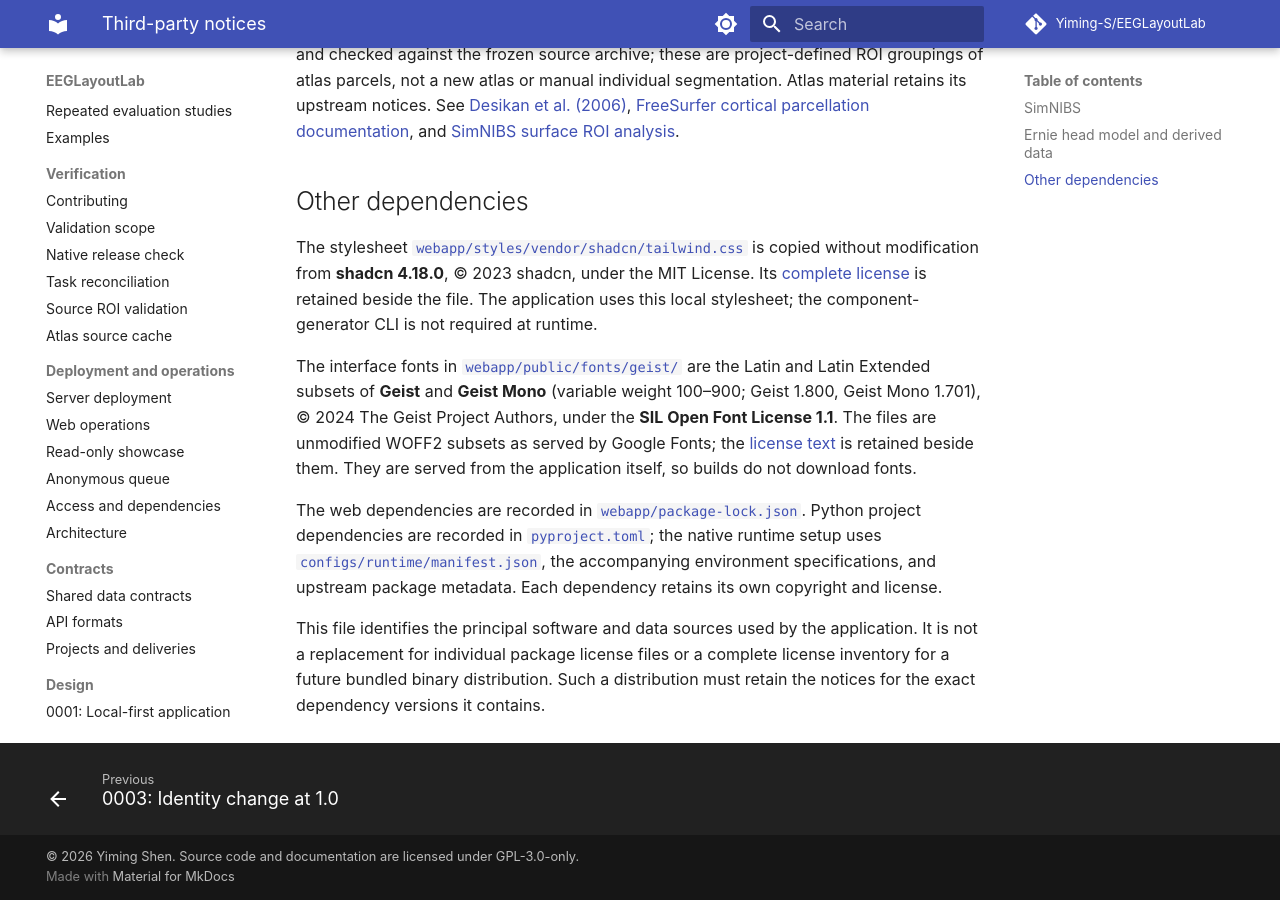
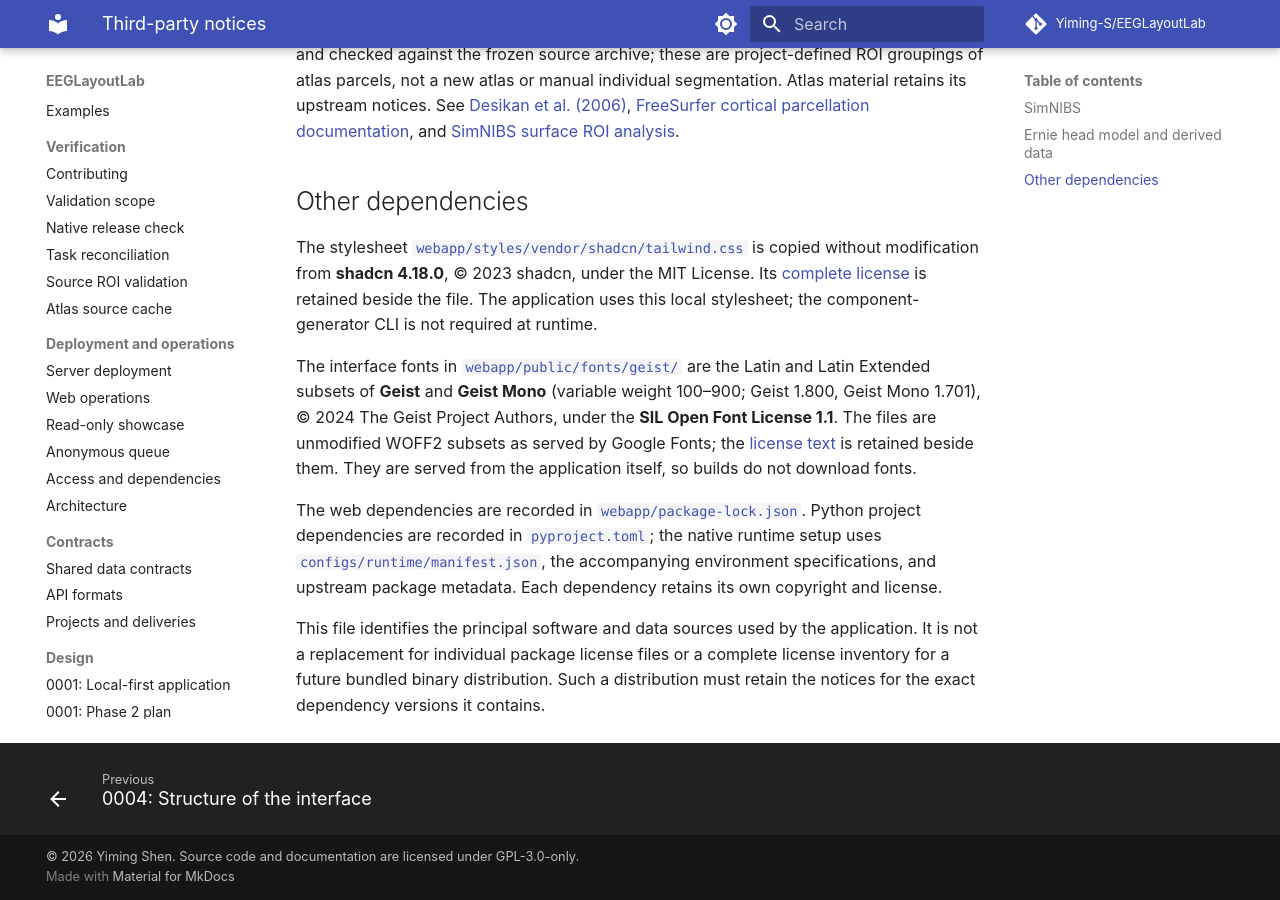
Before and after one commit to Yiming-S/EEGLayoutLab, an MkDocs documentation site: the page built from THIRD_PARTY_NOTICES.md, in a window 1280 px wide and 900 px high, scrolled down 1740 px. Built offline with MkDocs 1.6.1 and Material for MkDocs 9.7.7, drawn with Linux system fonts in a browser that asks for light colours; comment, search, counter and statistics services are not loaded; part of the change alters nothing that is shown.

Commit message:
Propose design 0004: the structure of the interface
Five areas around a layout page addressed by a key derived from the
Ernie-native coordinates, one condition form on top of the
scientific-options contract, robustness split into single-request
actions and multi-request studies, and the method kept in one source
under docs/. Adds the record to the documentation navigation.

```diff
--- /dev/null
+++ b/docs/design/0004-interface-structure.md
@@ -0,0 +1,222 @@
+# 0004 — The structure of the interface
+
+- **Status:** proposed on 2026-11-23; the decisions below are open
+- **Date:** 2026-11-23
+- **Design:** [0001 — Local-first application with a Python service](0001-local-first-architecture.md), decisions 1, 6, 7 and 9, open question "Plugin options in the interface"; [phase 2 plan](0001-phase-2-plan.md), slices 9 and 10 and "Interface changes"
+
+## Question
+
+The interface grew one page at a time while it served the hosted application. Phase 2 replaces the host. In slice 10 it removes the hosted features: visitor counts, the visibility control and project credentials. It keeps every page, path and request. This note decides how the pages of the local application are arranged: what each page is about, where shared parts live, which addresses stay and where explanations come from. It changes no request, record, result format or scientific identity.
+
+## The interface today
+
+The figures below were measured at 1440 × 900 on 5c2a577. The interface was built with `npm run build` and served by the Node host over a QA workspace with 491 records. The records include the cross-head evaluations of example 3.
+
+| Area in the top bar | Tab | Route | Feature | What it does |
+| --- | --- | --- | --- | --- |
+| Results (`结果库`) | Overview (`实验总览`) | `/` | `features/overview` | Results of the total-area study, and presets that open the design page |
+| | Records (`布局记录`) | `/library` | `features/library` | Every record, with filters and the Pareto panel |
+| | Comparison (`方案对比`) | `/decision` | `features/decision` | Two records side by side, the position-offset test (`perturb`) and the comparison report |
+| | Projects (`研究项目`) | `/projects` | `features/projects` | Projects with owner and viewer credentials, and deliveries |
+| | Robustness (`稳健性研究`) | `/robustness` | `features/robustness` | Studies: seed repeats, grid offsets and heads |
+| Design (`布局设计`) | Region design (`区域设计`) | `/design` | `features/design` | Radius-constrained search |
+| | Electrode editor (`电极编辑`) | `/electrodes` | `features/electrodes` | Copies of a layout with moved or disabled electrodes |
+| | Coordinate import (`坐标导入`) | `/coordinates` | `features/decision` with `mode="coordinates"` | Four importers; evaluation under conditions; channel subsets from recordings |
+| Signal simulation (`信号仿真`) | — | `/reception` | `features/reception` | Sources, waveforms and artifacts on one layout |
+| Documentation (`文档`) | Guide (`使用指南`) | `/guide` | `app/guide` | How to use the application |
+| | Method (`建模与原理`) | `/method` | `app/method` | Model, metrics and validation |
+| — | — | `/results`, `/pilot-results` | `features/results` | The historical radius batch and the first two-region prototype |
+| — | — | `/deliveries` | `features/projects` | Reads a delivery package in the browser, under its own header |
+
+Nine properties make the interface hard to use and to extend:
+
+| # | Property | Effect |
+| --- | --- | --- |
+| I1 | A layout has no page. Each page names it by its own parameter: `a` and `b` (`/decision`, `/coordinates`), `saved` or `from` (`/design`), `parent` (`/electrodes`) or `record`. The header's current-layout bar reconciles them (`routeSelection` in `lib/workspace-navigation.ts`) and adds `layoutRecord`, `layoutState`, `layoutChannels` and `layoutRegions` to every link | A layout's scores under other conditions, its edited copies and its signal experiments are found only through the library |
+| I2 | The values and rules of the evaluation conditions are one contract: `webapp/contracts/scientific-options.mjs`, mirrored in `src/eeglayoutlab/schemas/options.py` and checked by the parity tests. The forms that offer them are built three times. `features/design` builds the noise model and the data prior. `features/decision` builds the noise model, the conductivity scenario, the data prior and cross-session robustness. `features/robustness` builds the noise model, the conductivity scenario and heads | Each new condition needs a form in several features; the noise models of 2026-11 went into all three. Labels and the combinations offered can drift from the contract |
+| I3 | Robustness has three entry points that answer different kinds of question. Cross-session robustness is an option of one evaluation (`robustness: "standard/1"`). The position-offset test is one `perturb` request. The studies of `/robustness` are sets of requests | Users choose a page before they choose a question, and the pages do not say which kind they offer |
+| I4 | Choosers do not scale. The A and B selects of `/decision` have 117 entries each, many named alike and told apart only by head. The library spreads 491 records over 42 pages. Condition variants are folded by region count and label (`conditionGroupKey` in `lib/records-catalog.ts`), not by coordinates | Finding a layout depends on its name |
+| I5 | Pages are long: `/decision` is 11,528 px tall, `/guide` 40,968 px and `/method` 222,635 px | Content past the first screens is rarely reached |
+| I6 | Findings and work share a page. `/` is both the landing page and the results of one study (total area, Ernie only). The historical pages are reached only through links on `/` and `/results` | The application opens on one study's results instead of on the user's work |
+| I7 | `/coordinates` and `/decision` are one feature in two modes, so the comparison parameters (`a`, `b`, thresholds) appear in the import page's address. The channel-subset tool (`features/data`), which works on recordings, also sits on the import page | Import, comparison and recording analysis cannot change independently |
+| I8 | The method has two sources that have diverged. [Model and metrics](../model-and-metrics.md) describes the optional noise models, model mismatch and other heads, cross-session robustness, multi-objective comparison, the data-derived prior and channel subsets. `/method` describes none of these. It still lists other heads, source priors and model mismatch as validation planned for a second stage (`阶段二计划`) | A user of the interface reads a method that is out of date, and every change has to be written twice |
+| I9 | Hosted parts remain: the browser-scoped task list and visitor status in the header (`components/community-status.tsx`), the visibility control and project credentials. `/deliveries` has its own header | Slice 10 removes visitor counts, the visibility control and project credentials. The browser-scoped task list and the separate header of `/deliveries` stay |
+
+## Requirements
+
+1. **No science change.** Requests, their normalization, records, result formats and scientific identities stay as they are. The schema and key parity tests pass unchanged.
+2. **Stored addresses keep working.** A project's `comparison_href` must be `/decision?` with `a` and `b` (record ids) and optionally `ar`, `thresholdMode`, `sensitivity`, `localization` and `p90` (`features/projects/research-delivery-format.mjs`). Delivery packages carry it. Saved links to the current pages open the equivalent page.
+3. **Every page is about one thing:** a layout, a pair of records, a study, a project or a finding.
+4. **One implementation per function:** the condition form, robustness and choosing a layout. One function may be offered on more than one page.
+5. **One source per explanation.** A topic of the method is written once.
+6. **Static pages.** The interface stays a static export (0001, phase 0). There are no dynamic path segments; a page reads its object from the query string.
+7. **The showcase uses the same pages,** read-only (0001, decision 1; [showcase](../showcase.md)).
+8. **Both languages,** as today.
+
+## Design
+
+### 1. Five areas
+
+The top bar becomes Workspace (`工作区`) · Layouts (`布局`) · Analysis (`分析`) · Findings (`研究结果`) · Documentation (`文档`). "Analysis" avoids a third use of `研究`, which already names projects (`研究项目`) and robustness studies (`稳健性研究`).
+
+| Area | Pages | Replaces |
+| --- | --- | --- |
+| Workspace | `/`: the workspace home. `/projects`. `/deliveries`, opened from here in the common frame | The overview as landing page, the header's task list |
+| Layouts | `/library`, listing layouts. `/layout?key=` (new). New layout: `/design` (search by regions), `/coordinates` (import). `/electrodes` (editor), opened from a layout | The `结果库` records tab and the `布局设计` area |
+| Analysis | `/decision` (comparison), `/robustness` (studies), `/reception` (signal simulation of one layout), `/channels` (channel subsets from recordings, new) | Comparison, robustness and simulation spread over three areas |
+| Findings | `/findings` (new): the total-area study, today's `/`. `/results` and `/pilot-results`, listed there as historical batches | Results reached only from the landing page |
+| Documentation | `/guide`. The method in the documentation (section 8) | `/method` as a second source |
+
+The showcase has no workspace, so it shows the other four areas.
+
+### 2. The layout page
+
+`/layout?key=<layout key>` shows one layout. `/layout?id=<record id>` opens the layout of that record.
+
+- **Layout key.** The key is the SHA-256 of the JSON text of `{xyz_mm, region_indices}` in Ernie native millimetres, the coordinates of `eeg-electrode-design/1`.
+  - For a coordinate evaluation, the coordinates come from the request's `design`; for a search, from the result's layout.
+  - A head's mapped positions never enter the key, so the evaluations of one design on eleven heads share one key.
+  - A search result evaluated again from its record (as `/decision` does) has the same key. So has an import of its exported coordinates, when the export keeps the stored numbers.
+  - The design name does not enter the key.
+  - An edited copy has its own key and points to its parent through `parent_id`, as today.
+- **Where the key is computed.** The interface computes it from a draft's coordinates. The service computes it for records and adds it to library summaries as `layout_key`, so the library can be listed and searched by layout. The key is never stored in a record and enters no scientific identity.
+- **Header.** Name, electrode and region count, and origin: search, import, or edit of another layout. A layout without an evaluation is shown as a draft; it has a key, so its page stays the same once it is evaluated.
+- **View.** The 3D head and the coordinate table, with the existing exports.
+- **Evaluations.** One row per record of the layout: condition labels (`recordConditionLabels`), the three retention scores and the threshold judgement. The nominal Ernie evaluation comes first.
+- **Related.** Edited copies, signal experiments, robustness studies and projects that include the layout.
+- **Actions.** Evaluate under a condition, the position-offset test, compare with another record, start a robustness study, simulate signals, copy and edit, add to a project, export.
+
+The other pages link to the layout page instead of passing their own selection parameters. The header's current-layout bar becomes the layout page's breadcrumb.
+
+### 3. New layouts
+
+"New layout" is one menu with two sources, plus copying from a layout page:
+
+- **Search by regions:** `/design`, with the presets that sit on today's `/` ("按部位创建布局").
+- **Import coordinates:** `/coordinates` with one file input that recognizes the format. The formats are:
+  - CSV or JSON, with or without a region column;
+  - a BIDS `electrodes.tsv` with `coordsystem.json`;
+  - `.elc` and `.sfp`, asking the unit for `.sfp`;
+  - a list of 10-05 names.
+
+  Today these are four inputs. In phase 4 the formats come from `eeglayoutlab.coordinate_formats` (0001, decision 9). The import page no longer carries comparison parameters (I7).
+- **Copy and edit:** from a layout page into `/electrodes`.
+
+Each ends on the layout page. Until the workspace stores drafts (0001, decision 7: "saved layouts"), a draft lives in the address, as today.
+
+### 4. Evaluation conditions
+
+One component, `EvaluationConditions`, offers the conditions for one action: search, evaluate, `perturb` or a study protocol. It adds no rules of its own.
+
+- **Values** come from `scientific-options.mjs`:
+  - `NOISE_MODEL_PRESETS` (five noise models);
+  - `CONDUCTIVITY_SCENARIOS` (two, besides the default);
+  - the heads listed by `GET /api/design-evaluation/heads`;
+  - the data prior (`eeg-data-prior/1`);
+  - `ROBUSTNESS_PROTOCOL`.
+- **What may be offered** is decided by the contract's own normalizers: `normalizeNoiseModel`, `normalizeConductivityScenario`, `normalizeHeadId`, `normalizeRobustness` and `normalizeDataPrior`. They take the action or the other choices, so the component offers only combinations the service accepts. Today these are:
+  - the brain-background noise model in design evaluation, not in the radius search;
+  - a conductivity scenario and a head with `evaluate` and in studies, never with `perturb`;
+  - cross-session robustness with `evaluate` only, and not with a conductivity scenario or a head;
+  - the data prior, which excludes a noise model and a head.
+- **Labels** come from the contract's label functions (`noiseModelLabel`, `conductivityScenarioLabel`, `dataPriorLabel`) and the i18n catalogs. The same labels mark records everywhere.
+- **Defaults** are omitted from the request exactly as today (requirement 1).
+
+A new condition is then added to the contract and its Python mirror, and appears in every form. In phase 4 an extension's declared options enter the same contract. This is the interface's side of 0001's open question "Plugin options in the interface".
+
+### 5. Analysis
+
+- **Comparison** stays at `/decision` with its parameters (requirement 2). The two selects become one chooser per side, with search and filters. Each lists layouts by `layout_key`, then the records of the chosen layout by condition, and sets `a` or `b` to that record.
+- **One request or several.** A question that one request answers is an action on the layout page:
+  - an evaluation under a condition;
+  - cross-session robustness, which is an option of that evaluation;
+  - the position-offset test (`perturb`).
+
+  The comparison page offers the same actions for its two records. The offset test's result stays in the comparison report, which appends the latest result (`decisionMarkdown`). A question that needs a set of requests is a study on `/robustness`: seed repeats, grid offsets and heads. Each sends the requests it sends today.
+- **Signal simulation** keeps `/reception?record=` and is entered from the layout page.
+- **Channel subsets.** The tool that chooses channel subsets from recording summaries moves from `/coordinates` to `/channels`.
+
+### 6. Workspace and projects
+
+- **Workspace home.** `/` shows the workspace's queue (0001, decision 6), recent layouts, studies and projects. It replaces the browser-scoped task list in the header.
+- **Projects.** Slice 9 moves projects into the workspace and slice 10 removes credentials. This note only places them under Workspace.
+- **Deliveries.** `/deliveries` uses the common frame. It still works without a service.
+
+### 7. Findings
+
+- `/findings` holds the total-area study, today's `/`, with its parameters (`domain`, `area`, `r`, `metric`, `ar`).
+- `/results` and `/pilot-results` keep their paths and are listed on `/findings` as historical batches, each with its protocol and date.
+- In the showcase, `/` opens `/findings`.
+
+### 8. Documentation
+
+- **The method has one source:** the Markdown under `docs/` ([model and metrics](../model-and-metrics.md), [validation](../validation.md), [robustness studies](../robustness-studies.md)). Topics that only `/method` covers, such as the pilot and the historical batches, move there. Its validation plan is replaced by [validation](../validation.md).
+- **Offline.** The application works without a network, so the package includes the built documentation site, and the local service serves it under `/docs/`. The showcase links to the published site.
+- **In the interface.** Each page keeps a short explanation of what it shows, bilingual, as `RetentionExplainer` and `SimulationExplainer` do today. Each explanation links to its chapter. `/method` becomes an index of those chapters, and its old `#section` links open the chapter that took the section over.
+- **Guide.** `/guide` stays in the interface, bilingual, rewritten for the five areas with one short section per task.
+- **Chinese.** The method chapters are in English, as the paper is. Chinese chapters can be added beside them, as for installation (`*.zh-CN.md`).
+
+### 9. Addresses
+
+| Today | After |
+| --- | --- |
+| `/` with overview parameters | `/findings` with the same parameters |
+| `/` without parameters | The workspace home |
+| `/library?record=` of a search, coordinate evaluation or edited copy | `/layout?id=` |
+| `/library?record=` of a signal experiment | Unchanged |
+| `/method#<section>` | The chapter that took the section over |
+| `/coordinates` with `a`, `b` or thresholds | `/coordinates` without them |
+| `layoutRecord`, `layoutState`, `layoutChannels`, `layoutRegions` on any page | Ignored; new links no longer add them |
+| Every other path and parameter, including `/decision` | Unchanged |
+
+Redirects run in the page, since the interface is static. They stay for the 0.x series.
+
+### 10. Order of work
+
+1. **Now, on either host.** None of these changes an address that is stored or a request flow.
+   - the conditions component (I2);
+   - the chooser on `/decision` (I4), first by record and then by layout once `layout_key` exists;
+   - `/channels`, and comparison parameters out of `/coordinates` (I7);
+   - the method in one source (I8): the topics that only `/method` covers are written into `docs/`.
+2. **After slice 10, before the phase 3 release:**
+   - `layout_key`, `/layout` and a layout-first library (I1, I4);
+   - the workspace home, `/findings`, the five-area top bar and the redirects (I6);
+   - the actions of section 5 (I3);
+   - `/deliveries` in the common frame (I9).
+
+   Slice 10 must show that every browser workflow passes against the Python service. Changing the pages at the same time would leave a failure ambiguous between the host and the interface.
+3. **With phase 3:**
+   - the documentation in the package and `/docs/` in the service;
+   - the showcase on the new structure;
+   - the guide rewritten.
+
+**Tests.**
+- The browser workflows (`scripts/check-workflows-browser.mjs`) follow the new pages.
+- The i18n check covers the new labels.
+- The contract and parity tests pass unchanged (requirement 1).
+- New tests check that:
+  - each old address opens its new page;
+  - the interface and the service compute the same `layout_key`;
+  - the condition form offers exactly the combinations that the contract's normalizers accept.
+
+## Consequences
+
+- A new condition, importer or robustness protocol is added in one place.
+- The library lists layouts; a record view remains for audits.
+- `layout_key` is a new field of the library API, though not of any record or identity.
+- The phase 3 package grows by the built documentation, and its build needs MkDocs.
+- The full method is in English until Chinese chapters are written; the per-page explanations stay bilingual.
+- Redirect code stays in the interface until 1.0.
+- Screenshots and wording in the guide and in `docs/` that name the old areas need updating.
+
+## Decisions
+
+Open; each has a recommendation.
+
+1. **Five areas:** Workspace, Layouts, Analysis, Findings, Documentation (section 1). Recommended.
+2. **A layout page at `/layout?key=`.** The key is the SHA-256 of the Ernie-native `{xyz_mm, region_indices}`. It is computed by the interface and the service, never stored, and enters no identity (section 2). Recommended.
+3. **Paths stay except `/`.** `/` becomes the workspace home. `/layout`, `/findings` and `/channels` are new. Old overview addresses redirect, and selection parameters are dropped (sections 1 and 9). Recommended.
+4. **One condition form on top of the existing contract.** It takes values, rules and labels from `scientific-options.mjs` and adds none of its own (section 4). Recommended.
+5. **One request is an action, several are a study.** Cross-session robustness and the offset test are actions of the layout and comparison pages; repeats and heads are studies on `/robustness` (section 5). Recommended.
+6. **The method has one source in `docs/`.** The service serves it offline; the interface keeps short bilingual explanations that link to it (section 8). Recommended. The alternative is to keep `/method` as the bilingual source and bring it up to date with `docs/`. That keeps Chinese, but every change is written twice.
+7. **Order:** stage 1 now; stage 2 after slice 10 and before the phase 3 release; stage 3 with phase 3 (section 10). Recommended.
--- a/mkdocs.yml
+++ b/mkdocs.yml
@@ -77,6 +77,7 @@ nav:
       - "0001: Phase 2 plan": docs/design/0001-phase-2-plan.md
       - "0002: Installed scientific root": docs/design/0002-installed-scientific-root.md
       - "0003: Identity change at 1.0": docs/design/0003-identity-at-1.0.md
+      - "0004: Structure of the interface": docs/design/0004-interface-structure.md
   - Third-party notices: THIRD_PARTY_NOTICES.md
 
 theme:
```
